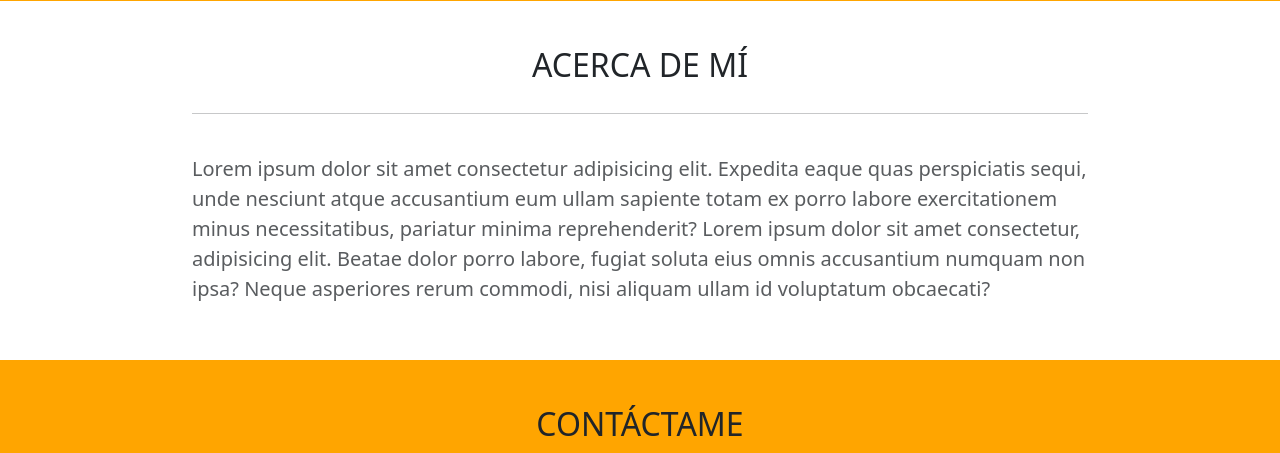
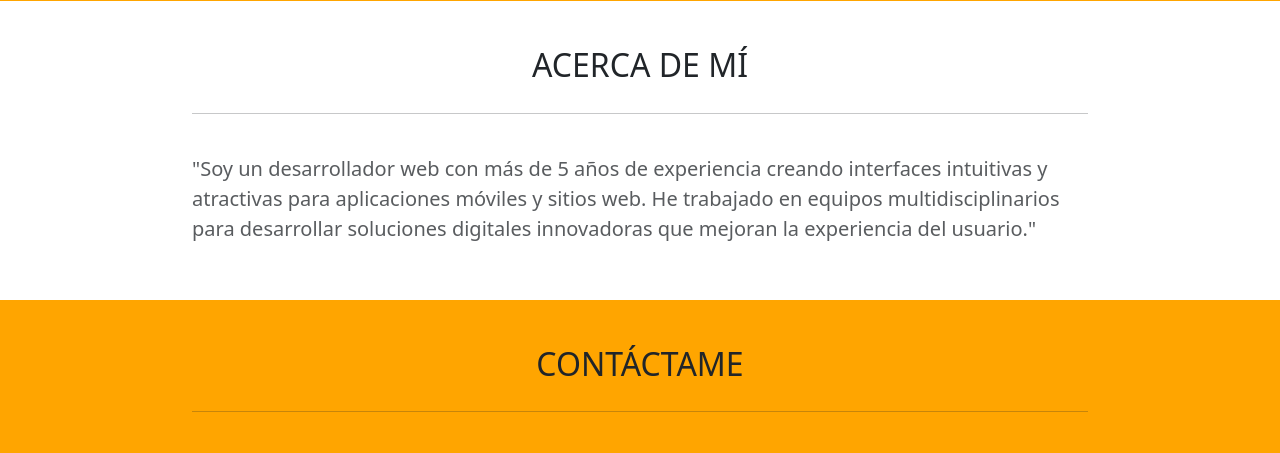
Before and after one commit to Luisfer910/portafolio, a PHP site: page / in a window 1280 px wide. Shown: the part 627-1080 px from the top of the page. Run offline with PHP 8.4, Linux system fonts and the light colour scheme; data that the repository does not hold is empty.

Commit message:
experiencias y habilidades

```diff
--- a/index.php
+++ b/index.php
@@ -49,7 +49,8 @@
         <h2 class="titulo">Acerca De Mí</h2>
           <hr class="hr">
         <div class="container">
-          <p class="lead text-muted">Lorem ipsum dolor sit amet consectetur adipisicing elit. Expedita eaque quas perspiciatis sequi, unde nesciunt atque accusantium eum ullam sapiente totam ex porro labore exercitationem minus necessitatibus, pariatur minima reprehenderit? Lorem ipsum dolor sit amet consectetur, adipisicing elit. Beatae dolor porro labore, fugiat soluta eius omnis accusantium numquam non ipsa? Neque asperiores rerum commodi, nisi aliquam ullam id voluptatum obcaecati?</p>
+          <p class="lead text-muted">
+          "Soy un desarrollador web con más de 5 años de experiencia creando interfaces intuitivas y atractivas para aplicaciones móviles y sitios web. He trabajado en equipos multidisciplinarios para desarrollar soluciones digitales innovadoras que mejoran la experiencia del usuario."</p>
       </div>
     </section>
 
```
